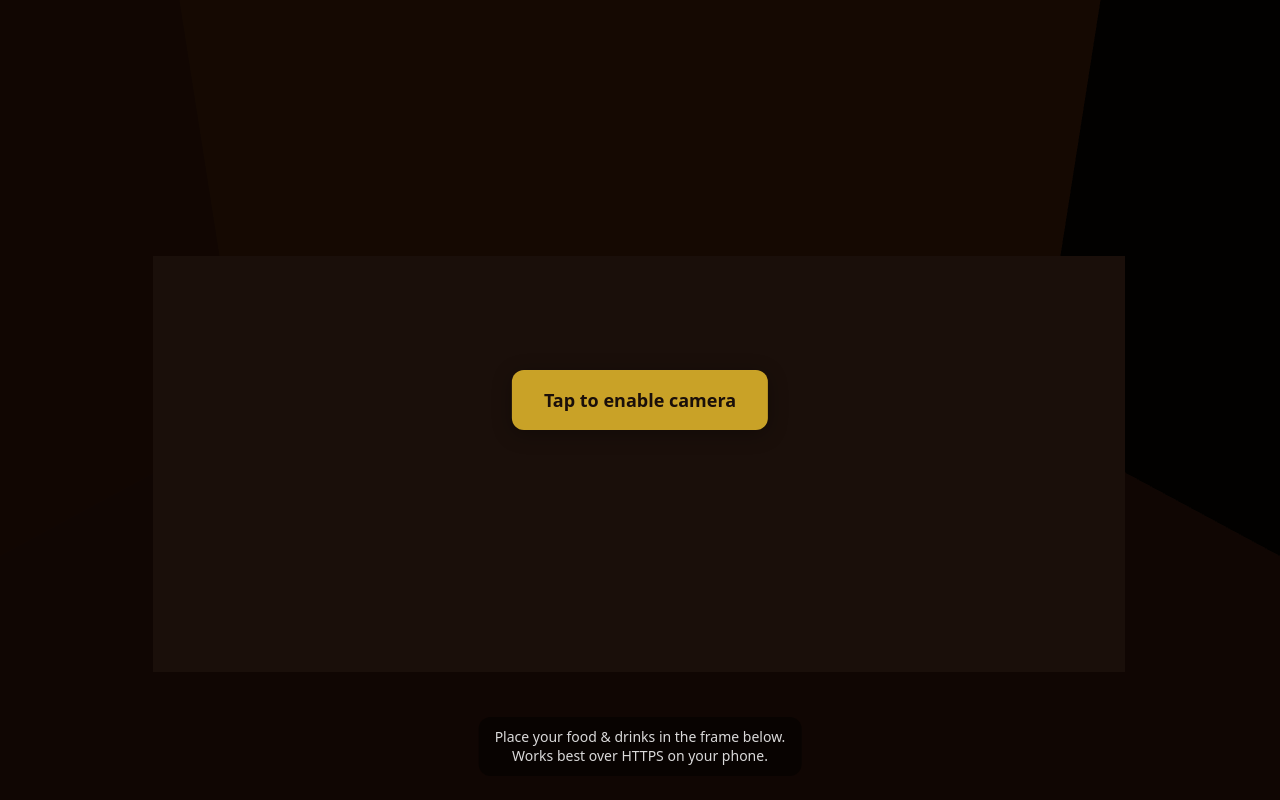
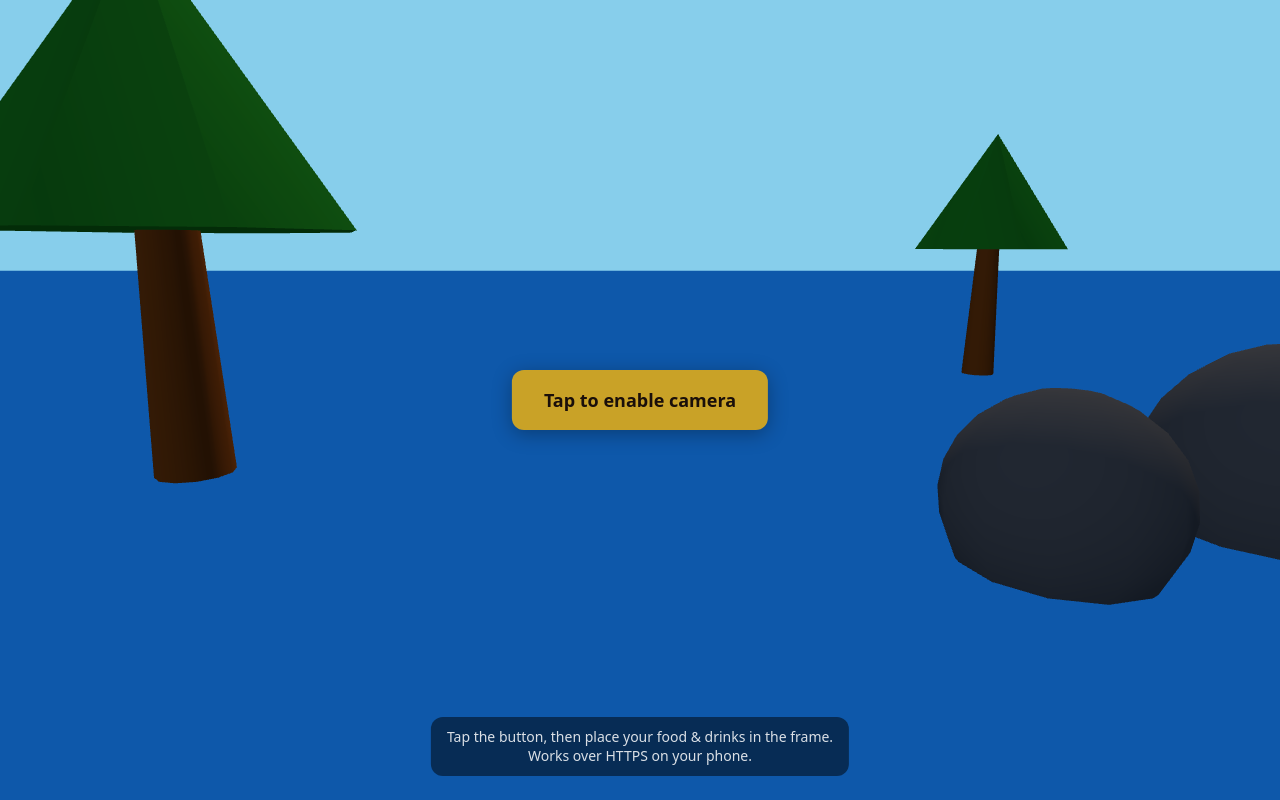
Before and after one commit to kptaan13/cafe, a plain HTML site: page index.html in a window 1280 px wide. Drawn offline with nearby package versions, Linux system fonts and the light colour scheme; animation ran at ten frames a second.

Commit message:
Add files via upload

```diff
--- a/app.js
+++ b/app.js
@@ -1,6 +1,6 @@
 /**
  * Virtual Café — Mixed reality MVP
- * 3D scene with a cutout showing your camera (real food & drinks).
+ * Beach 3D scene with a cutout showing your camera (real food & drinks).
  * Works on iPhone in Safari over HTTPS (no VR headset).
  */
 
@@ -10,27 +10,17 @@ const video = document.getElementById('camera-video');
 const canvas = document.getElementById('scene-canvas');
 const hint = document.getElementById('hint');
 const startBtn = document.getElementById('start-btn');
-
-// Cutout: fraction of screen (center-bottom = "table view")
-const CUTOUT = { x: 0.12, y: 0.32, w: 0.76, h: 0.52 };
+const cameraCutout = document.getElementById('camera-cutout');
 
 let scene, camera, renderer;
-let cutoutPixels = { x: 0, y: 0, w: 0, h: 0 };
 
 function resize() {
-  const w = window.innerWidth;
-  const h = window.innerHeight;
-  cutoutPixels.x = Math.floor(CUTOUT.x * w);
-  cutoutPixels.y = Math.floor(CUTOUT.y * h);
-  cutoutPixels.w = Math.floor(CUTOUT.w * w);
-  cutoutPixels.h = Math.floor(CUTOUT.h * h);
-
   if (renderer) {
-    renderer.setSize(w, h);
+    renderer.setSize(window.innerWidth, window.innerHeight);
     renderer.setPixelRatio(Math.min(window.devicePixelRatio || 1, 2));
   }
   if (camera) {
-    camera.aspect = w / h;
+    camera.aspect = window.innerWidth / window.innerHeight;
     camera.updateProjectionMatrix();
   }
 }
@@ -38,104 +28,98 @@ function resize() {
 function buildScene() {
   scene = new THREE.Scene();
 
-  camera = new THREE.PerspectiveCamera(60, window.innerWidth / window.innerHeight, 0.1, 100);
-  camera.position.set(0, 0.8, 2.2);
-  camera.lookAt(0, 0.2, 0);
+  camera = new THREE.PerspectiveCamera(55, window.innerWidth / window.innerHeight, 0.1, 200);
+  camera.position.set(0, 1.2, 4);
+  camera.lookAt(0, 0, -2);
 
-  // Back wall
-  const backWall = new THREE.Mesh(
-    new THREE.PlaneGeometry(6, 4),
-    new THREE.MeshLambertMaterial({ color: 0x3d2914 })
-  );
-  backWall.position.set(0, 0, -2);
-  scene.add(backWall);
+  // Sky dome (hemisphere - light blue)
+  const skyGeo = new THREE.SphereGeometry(80, 32, 20, 0, Math.PI * 2, 0, Math.PI / 2);
+  const skyMat = new THREE.MeshBasicMaterial({
+    color: 0x87CEEB,
+    side: THREE.BackSide
+  });
+  const sky = new THREE.Mesh(skyGeo, skyMat);
+  sky.position.y = -0.5;
+  scene.add(sky);
 
-  // Floor
-  const floor = new THREE.Mesh(
-    new THREE.PlaneGeometry(6, 5),
-    new THREE.MeshLambertMaterial({ color: 0x2a1810 })
-  );
-  floor.rotation.x = -Math.PI / 2;
-  floor.position.y = -0.5;
-  scene.add(floor);
+  // Sun (bright disc in sky)
+  const sunGeo = new THREE.SphereGeometry(8, 24, 24);
+  const sunMat = new THREE.MeshBasicMaterial({ color: 0xFFEE88 });
+  const sun = new THREE.Mesh(sunGeo, sunMat);
+  sun.position.set(25, 35, -45);
+  scene.add(sun);
 
-  // Left wall
-  const leftWall = new THREE.Mesh(
-    new THREE.PlaneGeometry(5, 4),
-    new THREE.MeshLambertMaterial({ color: 0x352010 })
-  );
-  leftWall.position.set(-2.5, 0, 0);
-  leftWall.rotation.y = Math.PI / 2;
-  scene.add(leftWall);
+  // Ocean (blue water plane)
+  const oceanGeo = new THREE.PlaneGeometry(120, 60);
+  const oceanMat = new THREE.MeshLambertMaterial({ color: 0x1e90ff });
+  const ocean = new THREE.Mesh(oceanGeo, oceanMat);
+  ocean.rotation.x = -Math.PI / 2;
+  ocean.position.set(0, -0.3, -15);
+  scene.add(ocean);
 
-  // Right wall
-  const rightWall = new THREE.Mesh(
-    new THREE.PlaneGeometry(5, 4),
-    new THREE.MeshLambertMaterial({ color: 0x352010 })
-  );
-  rightWall.position.set(2.5, 0, 0);
-  rightWall.rotation.y = -Math.PI / 2;
-  scene.add(rightWall);
+  // Sand / beach (warm tan)
+  const sandGeo = new THREE.PlaneGeometry(100, 50);
+  const sandMat = new THREE.MeshLambertMaterial({ color: 0xE8D5B7 });
+  const sand = new THREE.Mesh(sandGeo, sandMat);
+  sand.rotation.x = -Math.PI / 2;
+  sand.position.set(0, -0.5, 5);
+  scene.add(sand);
 
-  // Warm ambient + directional (window feel)
-  scene.add(new THREE.AmbientLight(0x554433, 0.6));
-  const dir = new THREE.DirectionalLight(0xffeedd, 0.9);
-  dir.position.set(2, 3, 2);
-  scene.add(dir);
+  // Shore line (lighter strip)
+  const shoreGeo = new THREE.PlaneGeometry(80, 8);
+  const shoreMat = new THREE.MeshLambertMaterial({ color: 0xF5E6C8 });
+  const shore = new THREE.Mesh(shoreGeo, shoreMat);
+  shore.rotation.x = -Math.PI / 2;
+  shore.position.set(0, -0.45, -2);
+  scene.add(shore);
 
-  // Simple "frame" line around where the cutout will be (decorative)
-  const frameW = 1.6, frameH = 1.0;
-  const frameGeo = new THREE.EdgesGeometry(new THREE.PlaneGeometry(frameW, frameH));
-  const frameLine = new THREE.LineSegments(
-    frameGeo,
-    new THREE.LineBasicMaterial({ color: 0x8b6914, linewidth: 2 })
-  );
-  frameLine.position.set(0, 0.1, -0.5);
-  scene.add(frameLine);
-}
+  // Rocks (simple dark spheres)
+  const rockMat = new THREE.MeshLambertMaterial({ color: 0x5c5c5c });
+  [-4, 2, 3.5].forEach((x, i) => {
+    const r = new THREE.Mesh(new THREE.SphereGeometry(0.4 + i * 0.15, 12, 12), rockMat);
+    r.position.set(x, 0, 1 - i * 0.5);
+    scene.add(r);
+  });
 
-function renderWithCutout() {
-  const w = renderer.domElement.width;
-  const h = renderer.domElement.height;
-  const { x, y, w: cw, h: ch } = cutoutPixels;
+  // Simple palm trunk
+  const trunkGeo = new THREE.CylinderGeometry(0.15, 0.25, 2.5, 12);
+  const trunkMat = new THREE.MeshLambertMaterial({ color: 0x8B4513 });
+  const trunk = new THREE.Mesh(trunkGeo, trunkMat);
+  trunk.position.set(-3, 0.8, -1);
+  scene.add(trunk);
 
-  renderer.setScissorTest(false);
-  renderer.clear(true, true, true);
+  // Palm leaves (simple cone)
+  const leavesGeo = new THREE.ConeGeometry(1.2, 1.8, 8);
+  const leavesMat = new THREE.MeshLambertMaterial({ color: 0x228B22 });
+  const leaves = new THREE.Mesh(leavesGeo, leavesMat);
+  leaves.position.set(-3, 2.2, -1);
+  scene.add(leaves);
 
-  renderer.setScissorTest(true);
-  renderer.setClearColor(0x000000, 0);
+  // Second palm (smaller, further)
+  const trunk2 = new THREE.Mesh(trunkGeo.clone(), trunkMat);
+  trunk2.position.set(4, 0.6, -5);
+  trunk2.scale.setScalar(0.7);
+  scene.add(trunk2);
+  const leaves2 = new THREE.Mesh(leavesGeo.clone(), leavesMat);
+  leaves2.position.set(4, 1.8, -5);
+  leaves2.scale.setScalar(0.7);
+  scene.add(leaves2);
 
-  // Top strip
-  if (y > 0) {
-    renderer.setScissor(0, h - y, w, y);
-    renderer.clear();
-    renderer.render(scene, camera);
-  }
-  // Bottom strip
-  if (y + ch < h) {
-    renderer.setScissor(0, 0, w, h - y - ch);
-    renderer.clear();
-    renderer.render(scene, camera);
-  }
-  // Left strip
-  if (x > 0) {
-    renderer.setScissor(0, h - y - ch, x, ch);
-    renderer.clear();
-    renderer.render(scene, camera);
-  }
-  // Right strip
-  if (x + cw < w) {
-    renderer.setScissor(x + cw, h - y - ch, w - x - cw, ch);
-    renderer.clear();
-    renderer.render(scene, camera);
-  }
-
-  renderer.setScissorTest(false);
+  // Lighting (bright outdoor)
+  scene.add(new THREE.AmbientLight(0xaaccff, 0.5));
+  const sunLight = new THREE.DirectionalLight(0xffeedd, 1);
+  sunLight.position.set(20, 40, -30);
+  scene.add(sunLight);
+  const fill = new THREE.DirectionalLight(0xccddff, 0.4);
+  fill.position.set(-10, 10, 10);
+  scene.add(fill);
 }
 
 function animate() {
   requestAnimationFrame(animate);
-  if (scene && camera && renderer) renderWithCutout();
+  if (scene && camera && renderer) {
+    renderer.render(scene, camera);
+  }
 }
 
 async function startCamera() {
@@ -150,6 +134,7 @@ async function startCamera() {
     });
     video.srcObject = stream;
     await video.play().catch(() => {});
+    if (cameraCutout) cameraCutout.classList.add('visible');
     if (startBtn) startBtn.classList.add('hidden');
     if (hint) hint.classList.add('hidden');
     return true;
@@ -168,17 +153,16 @@ async function startCamera() {
 }
 
 function init() {
-  renderer = new THREE.WebGLRenderer({ canvas, alpha: true, antialias: true });
+  renderer = new THREE.WebGLRenderer({ canvas, antialias: true });
   renderer.setPixelRatio(Math.min(window.devicePixelRatio || 1, 2));
   renderer.setSize(window.innerWidth, window.innerHeight);
-  renderer.setClearColor(0x000000, 0);
+  renderer.setClearColor(0x87CEEB);
 
   buildScene();
   resize();
   window.addEventListener('resize', resize);
   animate();
 
-  // Request camera only after user tap (required on iOS to show Allow/Don't Allow)
   if (startBtn) {
     startBtn.addEventListener('click', () => startCamera());
   } else {
--- a/index.html
+++ b/index.html
@@ -15,20 +15,30 @@
       background: #1a0f0a;
       -webkit-tap-highlight-color: transparent;
     }
-    #camera-video {
-      position: fixed;
-      top: 0; left: 0;
-      width: 100%; height: 100%;
-      object-fit: cover;
-      z-index: 0;
-    }
     #scene-canvas {
       position: fixed;
       top: 0; left: 0;
       width: 100%; height: 100%;
       display: block;
+      z-index: 0;
+      pointer-events: none;
+    }
+    #camera-cutout {
+      position: fixed;
+      left: 12%; top: 32%;
+      width: 76%; height: 52%;
       z-index: 1;
+      overflow: hidden;
+      border-radius: 12px;
+      box-shadow: 0 0 0 4px rgba(255,255,255,0.3);
+      display: none;
       pointer-events: none;
+    }
+    #camera-cutout.visible { display: block; }
+    #camera-video {
+      width: 100%; height: 100%;
+      object-fit: cover;
+      display: block;
     }
     #hint {
       position: fixed;
@@ -69,10 +79,12 @@
   </style>
 </head>
 <body>
-  <video id="camera-video" autoplay playsinline muted></video>
   <canvas id="scene-canvas"></canvas>
+  <div id="camera-cutout">
+    <video id="camera-video" autoplay playsinline muted></video>
+  </div>
   <button type="button" id="start-btn">Tap to enable camera</button>
-  <p id="hint">Place your food & drinks in the frame below.<br>Works best over HTTPS on your phone.</p>
+  <p id="hint">Tap the button, then place your food & drinks in the frame.<br>Works over HTTPS on your phone.</p>
 
   <script type="importmap">
     {
```
Also changed, not shown: 2 other files.
